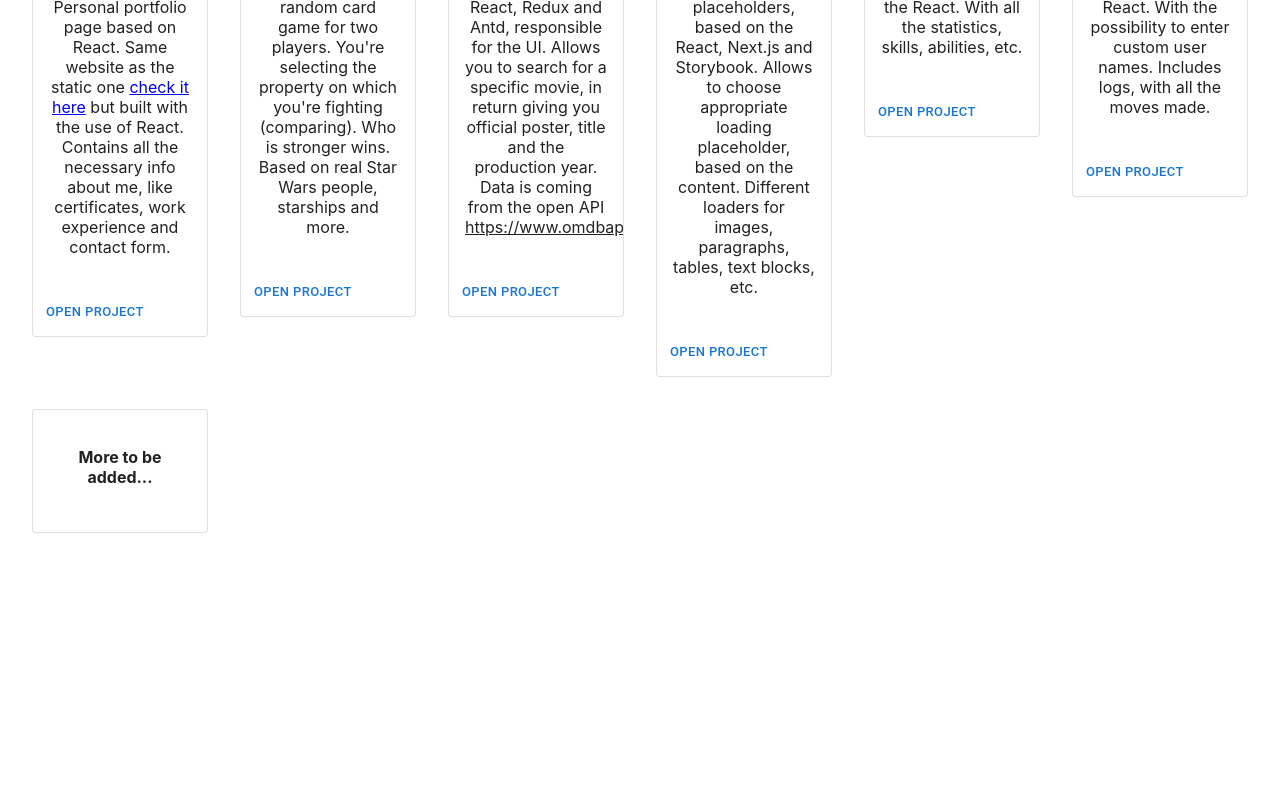
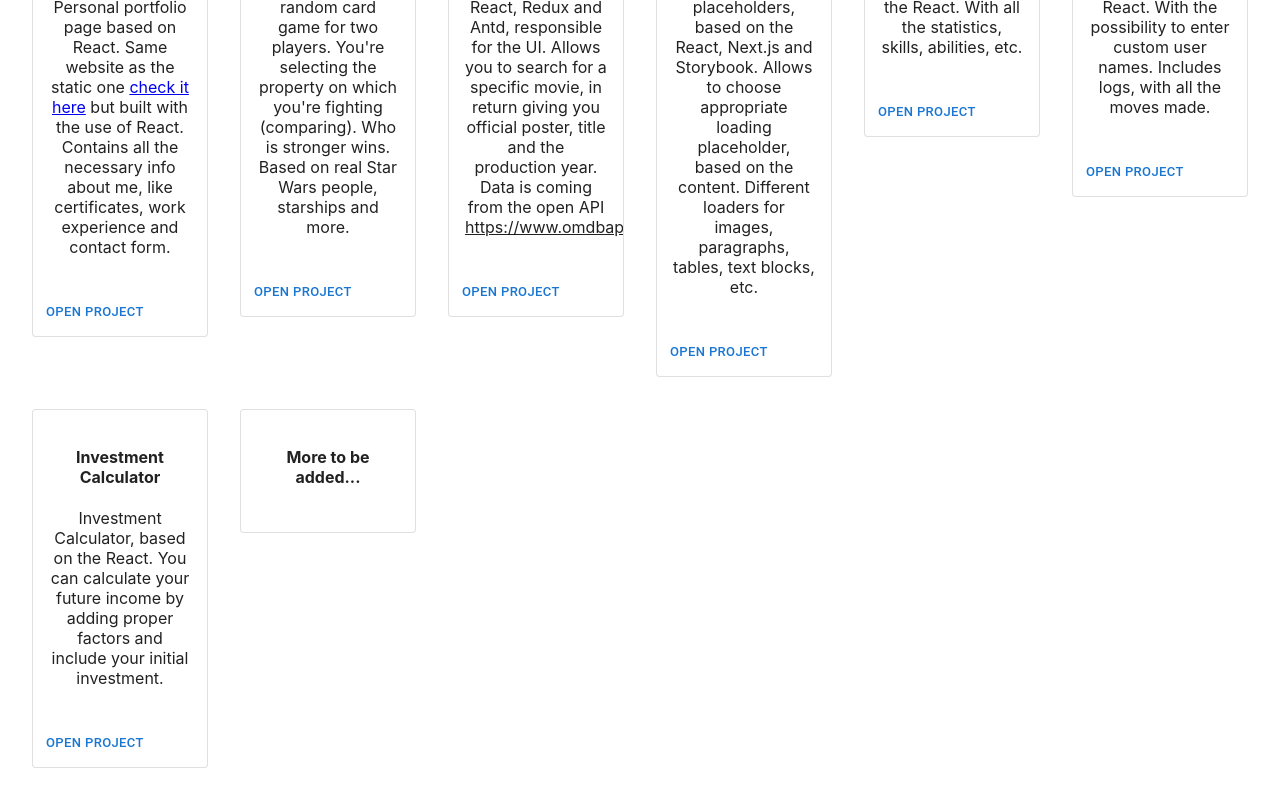
Before and after one commit to adrszl/adrian-szlegel-personal-projects, a React (Create React App) app: page / in a window 1280 px wide. Shown: the part 1065-1865 px from the top of the page. Before the commit the page ends 1630 px from the top, so only its background shows below. Built offline with nearby package versions, Linux system fonts and the light colour scheme; no server answers.

Commit message:
added new project

```diff
--- a/package.json
+++ b/package.json
@@ -12,6 +12,7 @@
     "react": "latest",
     "react-dom": "latest",
     "react-scripts": "latest",
+    "react-syntax-highlighter": "^16.1.1",
     "web-vitals": "latest"
   },
   "scripts": {
--- a/src/App.css
+++ b/src/App.css
@@ -28,10 +28,16 @@
   color: #61dafb;
 }
 
+pre {
+  border-radius: 15px;
+  box-shadow: -10px 10px 10px #00000038;
+}
+
 @keyframes App-logo-spin {
   from {
     transform: rotate(0deg);
   }
+
   to {
     transform: rotate(360deg);
   }
--- a/src/App.js
+++ b/src/App.js
@@ -1,3 +1,4 @@
+import { useEffect, useState } from "react";
 import logo from './logo.svg';
 import './App.css';
 import Box from '@mui/material/Box';
@@ -6,8 +7,24 @@ import Card from '@mui/material/Card';
 import CardContent from "@mui/material/CardContent";
 import CardActions from "@mui/material/CardActions";
 import Button from "@mui/material/Button";
+import { Prism as SyntaxHighlighter } from "react-syntax-highlighter";
 
 function App() {
+  const [files, setFiles] = useState([]);
+  const [code, setCode] = useState("");
+
+  useEffect(() => {
+    fetch("https://api.github.com/repos/adrszl/freecodecamp/contents/javascript-certification/labs")
+      .then(res => res.json())
+      .then(data => setFiles(data));
+  }, []);
+
+  const loadFile = (url) => {
+    fetch(url)
+      .then(res => res.text())
+      .then(setCode);
+  };
+
   return (
     <div className="App">
       <header className="App-header">
@@ -106,6 +123,18 @@ function App() {
               <Grid size={2}>
                 <Card variant="outlined">
                   <CardContent>
+                    <h4>Investment Calculator</h4>
+                    <p>Investment Calculator, based on the React. You can calculate your future income by adding proper factors and include your initial investment.</p>
+                  </CardContent>
+                  <CardActions>
+                    <Button size="small" href="https://react-investment-calculator-spa.netlify.app/">Open project</Button>
+                  </CardActions>
+                </Card>
+              </Grid>
+
+              <Grid size={2}>
+                <Card variant="outlined">
+                  <CardContent>
                     <h4>More to be added...</h4>
                   </CardContent>
                 </Card>
```
Also changed, not shown: 1 other file (tests, documents, lock files or other folders).
